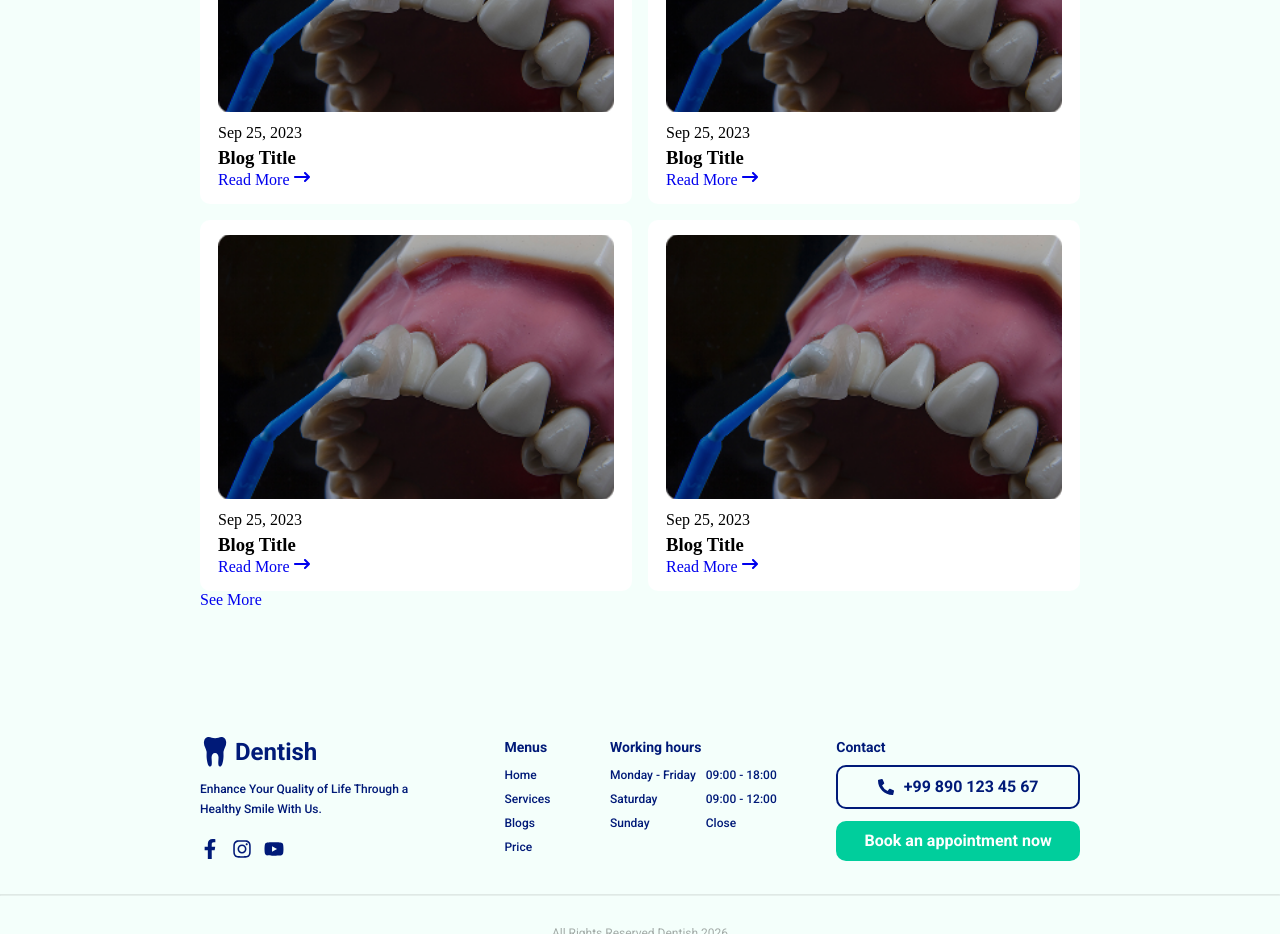
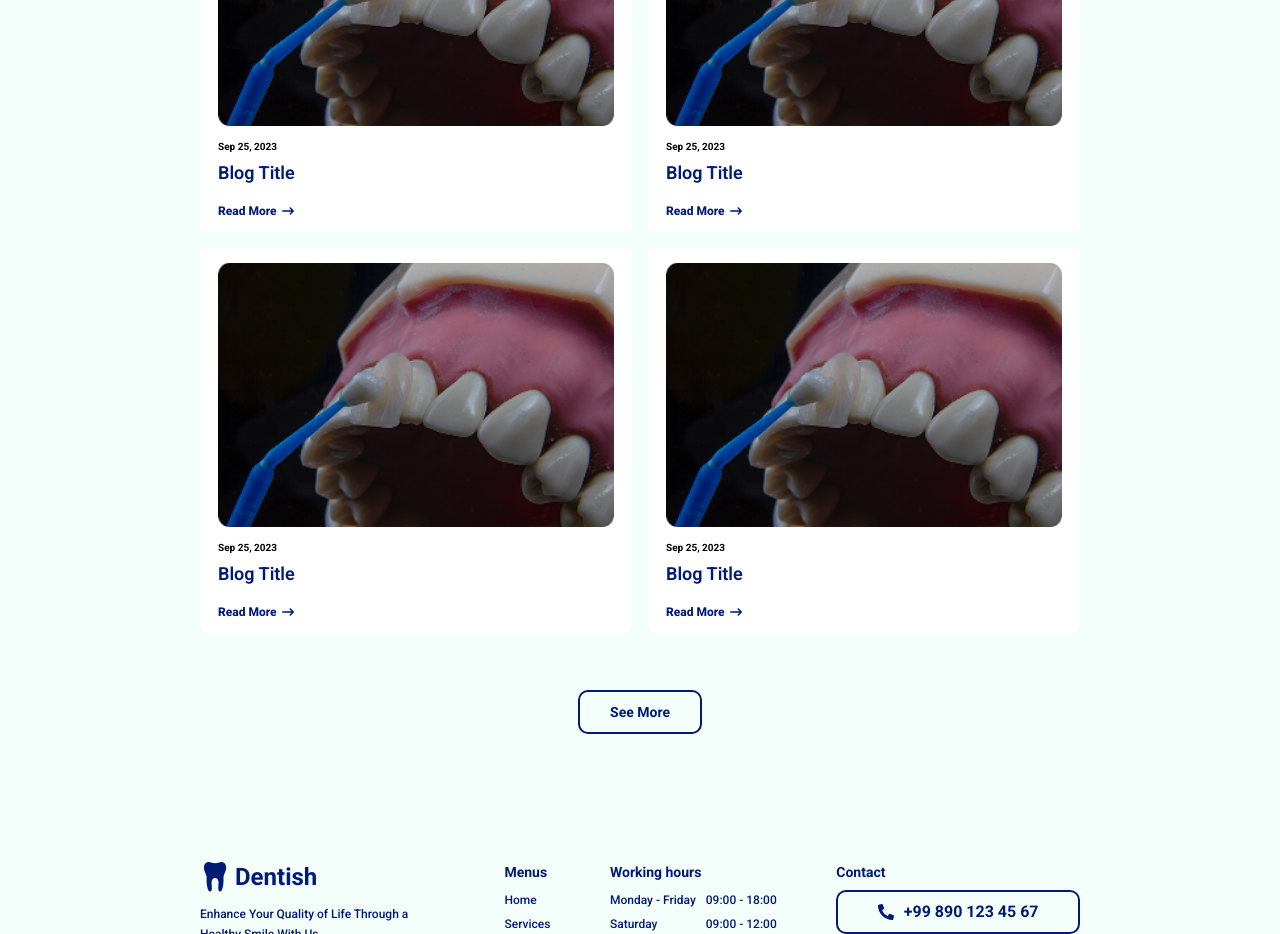
Before and after one commit to azimjonjalilov/dentist-clinic-frontend, a React (Vite) app: page / in a window 1280 px wide. Shown: the part 4220-5154 px from the top of the page. Built offline with nearby package versions, Linux system fonts and the light colour scheme.

Commit message:
blogs section

```diff
--- a/src/components/ui/blogsSection/BlogsSection.jsx
+++ b/src/components/ui/blogsSection/BlogsSection.jsx
@@ -24,7 +24,7 @@ const BlogsSection = () => {
           <Blog />
         </div>
 
-        <Link to="/blogs" className={styles.viewAll}>
+        <Link to="/blogs" className={`btn-primary ${styles.viewAll}`}>
           See More
         </Link>
       </div>
--- a/src/components/ui/blogsSection/BlogsSection.module.css
+++ b/src/components/ui/blogsSection/BlogsSection.module.css
@@ -39,6 +39,7 @@
         width: 100%;
         aspect-ratio: 3 / 2;
         overflow: hidden;
+        border-radius: 10px;
 
         img {
           width: 100%;
@@ -59,14 +60,41 @@
         align-items: flex-start;
         margin-top: 12px;
 
+        span {
+          font-size: 10px;
+          line-height: 17px;
+          font-weight: 700;
+          color: #000000;
+          font-family: var(--roboto);
+        }
+
         h3 {
           margin-top: 5px;
+          font-size: 18px;
+          line-height: 25px;
+          font-weight: 600;
+          color: #001a78;
+          font-family: var(--roboto);
         }
 
         a {
-          margin-top: auto;
+          margin-top: 20px;
+          display: flex;
+          align-items: center;
+          gap: 5px;
+          font-size: 12px;
+          line-height: 12px;
+          font-weight: 800;
+          color: #001a78;
+          font-family: var(--roboto);
         }
       }
     }
   }
+
+  .viewAll {
+    width: max-content;
+    display: block;
+    margin: 57px auto 0;
+  }
 }
```
Also changed, not shown: src/data/data.js (added, +51 -0 lines).
